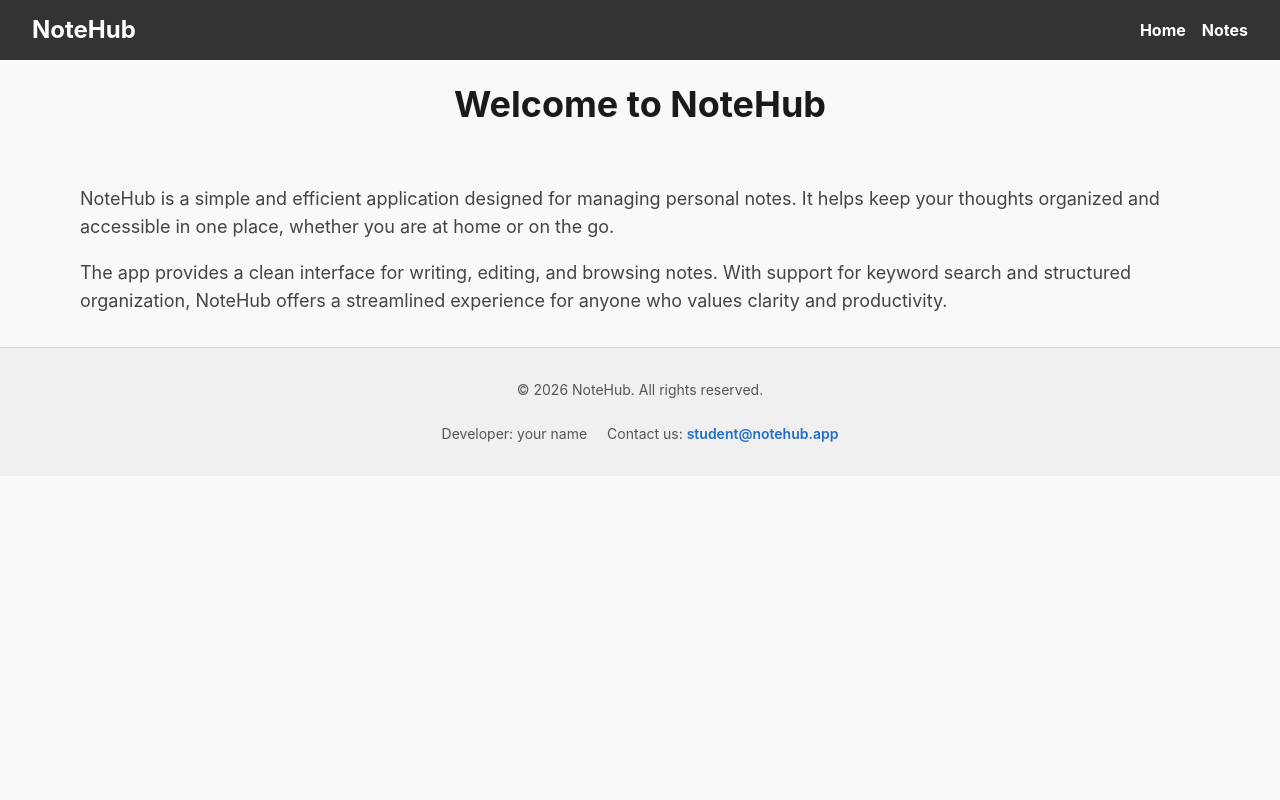
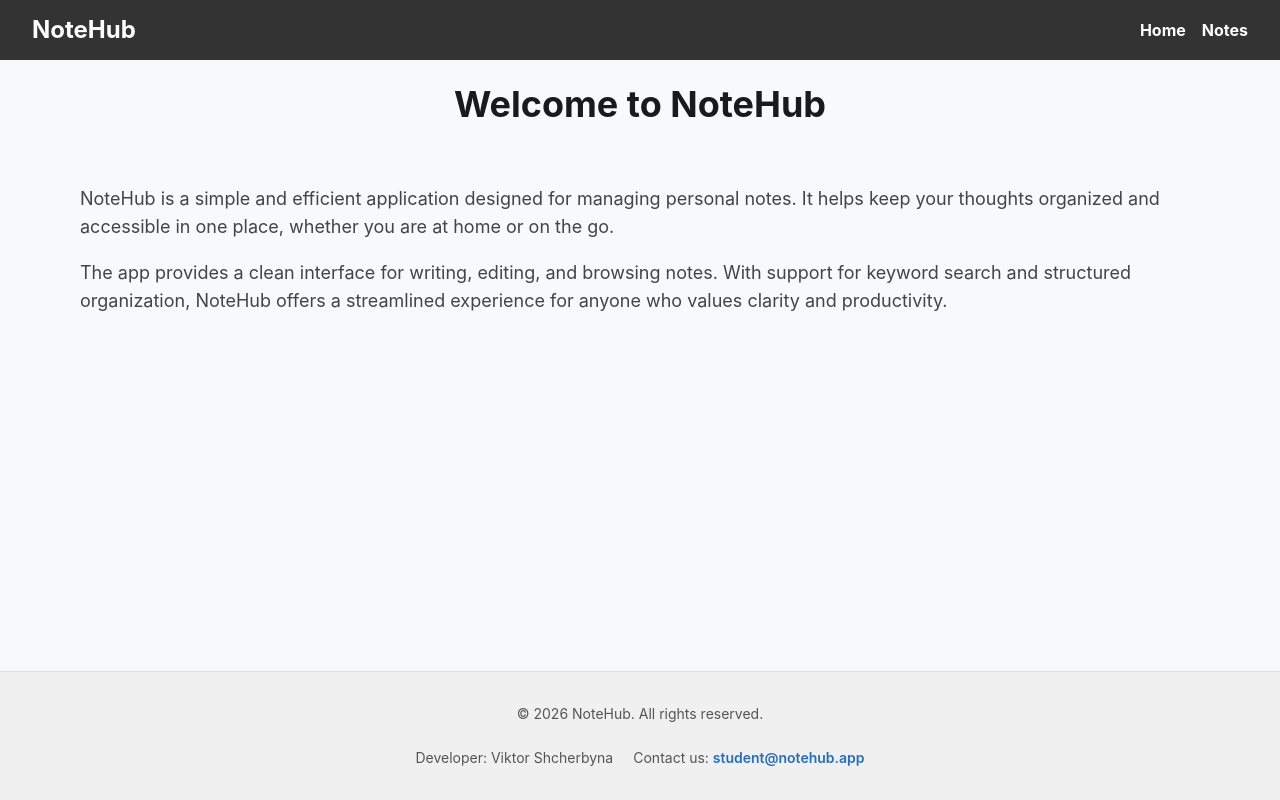
Before and after one commit to Viktor-8888/06-notehub-nextjs, a Next.js app: page / in a window 1280 px wide. Built offline with nearby package versions, Linux system fonts and the light colour scheme.

Commit message:
edited global css and mailto

```diff
--- a/app/globals.css
+++ b/app/globals.css
@@ -10,3 +10,7 @@ body {
   margin: 0;
   background-color: #f8f9fa;
 }
+
+main {
+  flex: 1;
+}
--- a/components/Footer/Footer.tsx
+++ b/components/Footer/Footer.tsx
@@ -5,10 +5,9 @@ const Footer = () => {
       <div className={css.content}>
         <p>© {new Date().getFullYear()} NoteHub. All rights reserved.</p>
         <div className={css.wrap}>
-          <p>Developer: your name</p>
+          <p>Developer: Viktor Shcherbyna</p>
           <p>
-            Contact us: {''}
-            <a href="mailto:student@notehub.app">student@notehub.app</a>
+            Contact us: <a href="mailto:77157@ukr.net">student@notehub.app</a>
           </p>
         </div>
       </div>
```
